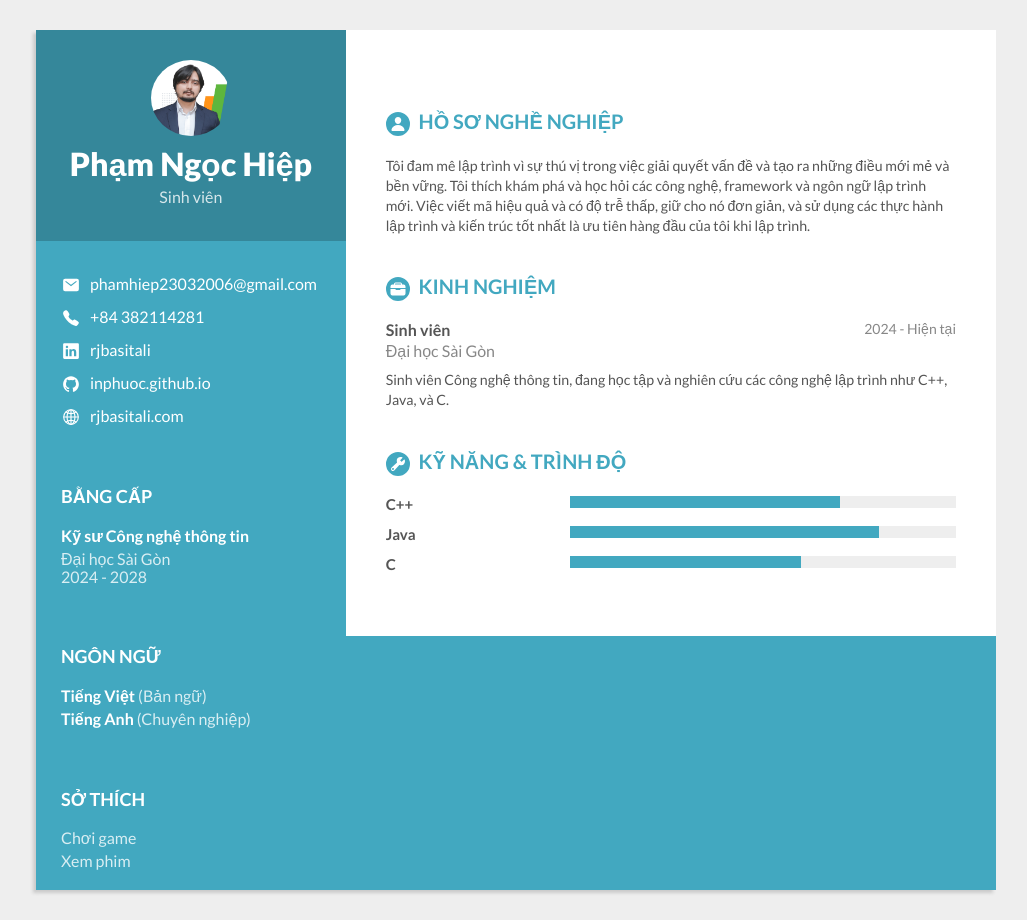
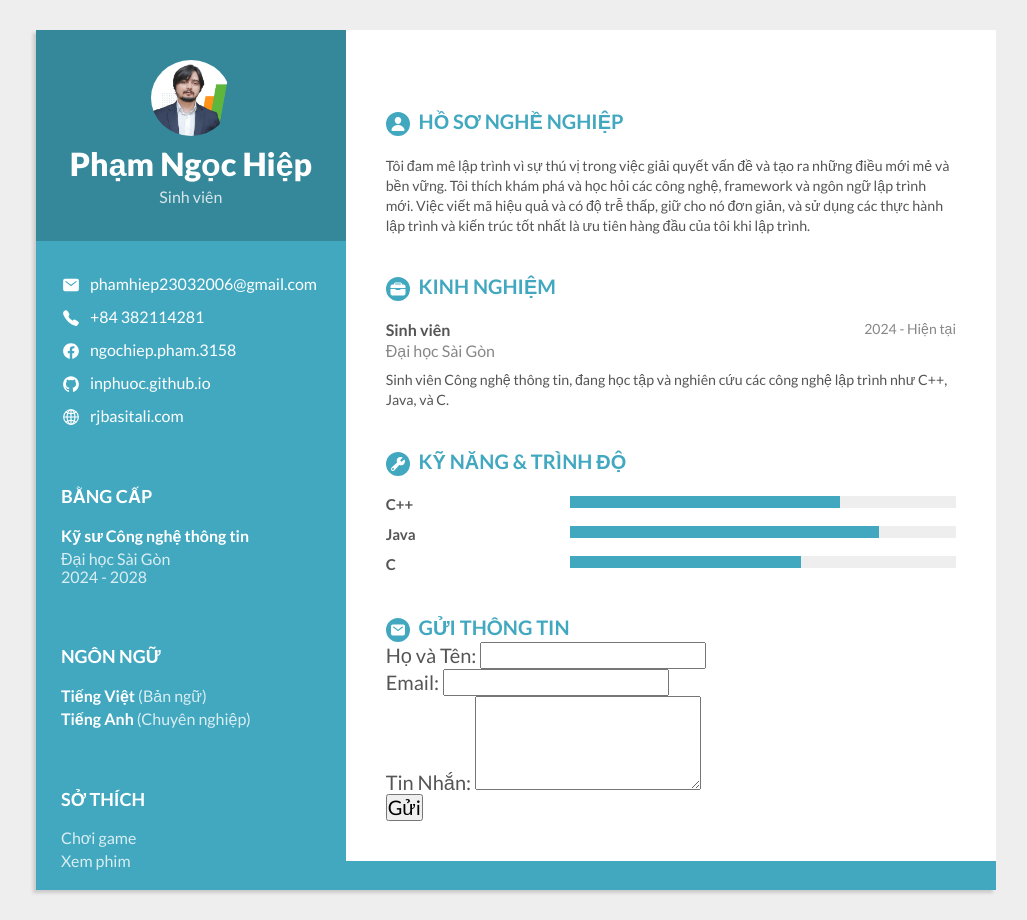
Before and after one commit to ngochiep3158/ngochiep.github.io, a plain HTML site: page index.html in a window 1280 px wide. Shown: the whole page, without its empty margins (124-1151 px from the left). Drawn offline with nearby package versions, Linux system fonts and the light colour scheme.

Commit message:
Update index.html

```diff
--- a/index.html
+++ b/index.html
@@ -35,8 +35,8 @@
                     <a href="tel:0382114281" target="_blank">+84 382114281</a>
                 </div>
                 <div class="personal-info">
-                    <ion-icon name="logo-linkedin"></ion-icon>
-                    <a href="https://www.linkedin.com/in/rjbasitali/" target="_blank">rjbasitali</a>
+                    <ion-icon name="logo-facebook"></ion-icon> <!-- Thay đổi biểu tượng thành Facebook -->
+                    <a href="https://www.facebook.com/ngochiep.pham.3158" target="_blank">ngochiep.pham.3158</a>
                 </div>
                 <div class="personal-info">
                     <ion-icon name="logo-github"></ion-icon>
@@ -120,6 +120,27 @@
                 </div>
             </div>
 
+            <!-- Contact Form -->
+            <div class="main-heading">
+                <ion-icon name="mail"></ion-icon>
+                <h2>Gửi Thông Tin</h2>
+            </div>
+            <form action="your-server-endpoint" method="POST">
+                <div class="form-group">
+                    <label for="name">Họ và Tên:</label>
+                    <input type="text" id="name" name="name" required>
+                </div>
+                <div class="form-group">
+                    <label for="email">Email:</label>
+                    <input type="email" id="email" name="email" required>
+                </div>
+                <div class="form-group">
+                    <label for="message">Tin Nhắn:</label>
+                    <textarea id="message" name="message" rows="4" required></textarea>
+                </div>
+                <button type="submit">Gửi</button>
+            </form>
+
         </div>
 
     </div>
```
